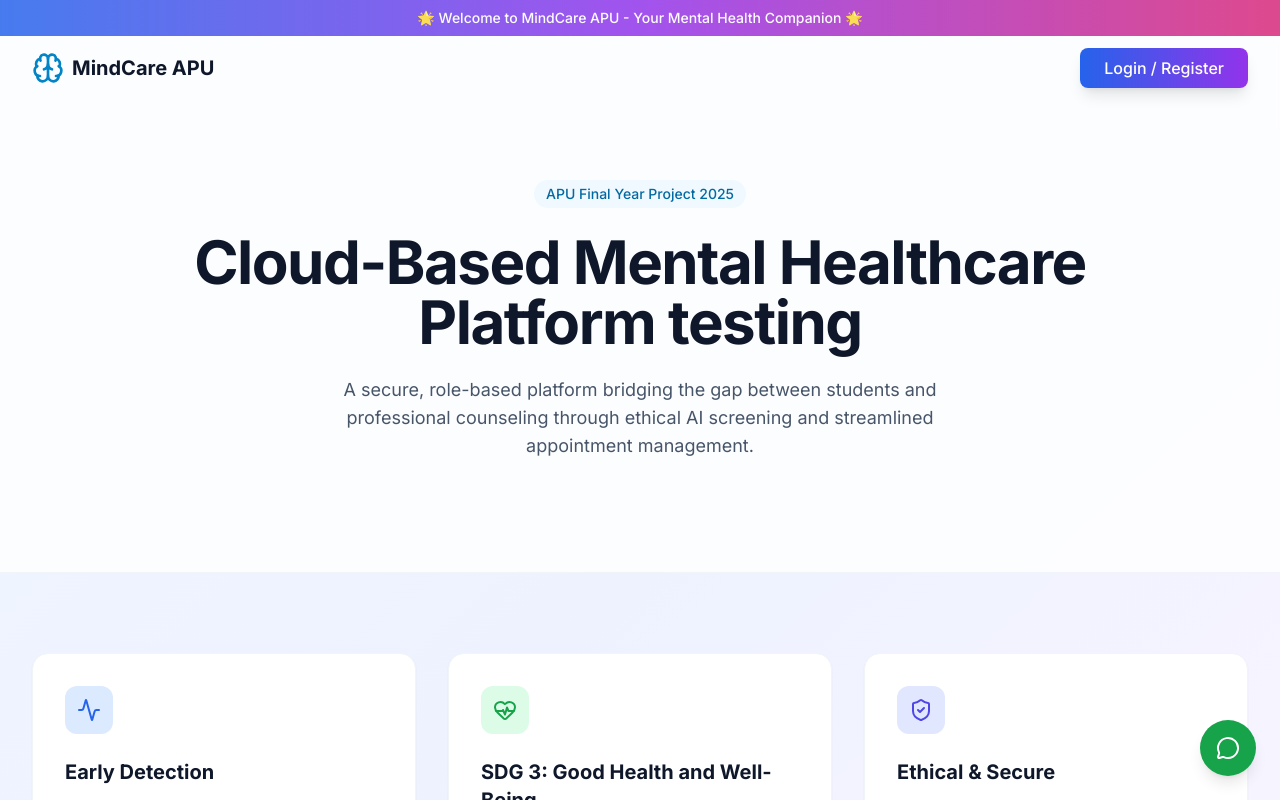
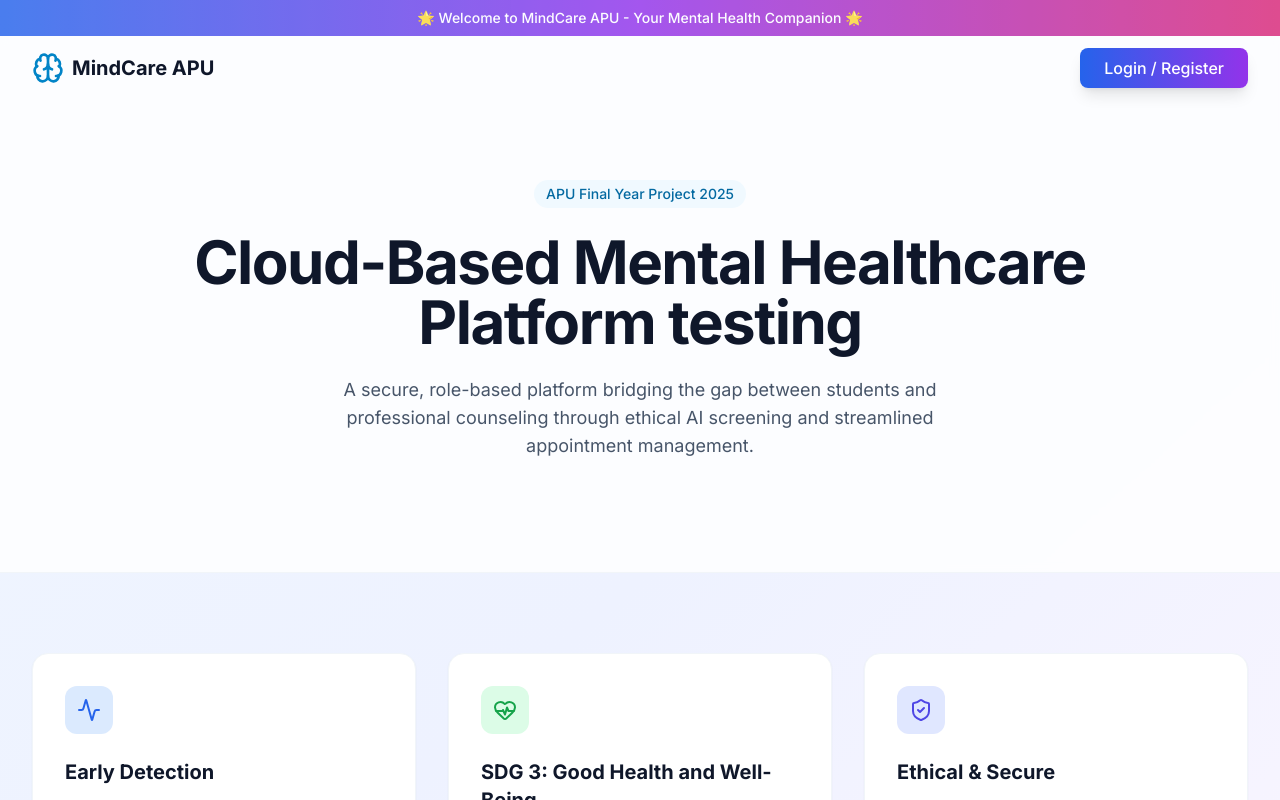
Before and after one commit to RennyW-TALL/fyp_yr, a React (Vite) app in the folder frontend/: page / in a window 1280 px wide. Shown: the top 800 px of the page. Built offline with nearby package versions, Linux system fonts and the light colour scheme.

Commit message:
chatbot - complete, now localstorage

```diff
--- a/frontend/App.tsx
+++ b/frontend/App.tsx
@@ -1,5 +1,5 @@
 import React, { PropsWithChildren } from 'react';
-import { HashRouter as Router, Routes, Route, Navigate } from 'react-router-dom';
+import { HashRouter as Router, Routes, Route, Navigate, useLocation } from 'react-router-dom';
 import { AuthProvider, useAuth } from './context/AuthContext';
 import Layout from './components/Layout';
 import FloatingChatbot from './components/FloatingChatbot';
@@ -18,6 +18,13 @@ import { Role } from './types';
 // Protected Route Component
 const ProtectedRoute = ({ children }: PropsWithChildren) => {
   return <>{children}</>;
+};
+
+const ChatbotWrapper = () => {
+  const location = useLocation();
+  const isStudentRoute = location.pathname.startsWith('/student');
+
+  return isStudentRoute ? <FloatingChatbot /> : null;
 };
 
 const AppRoutes = () => {
@@ -77,7 +84,7 @@ const App = () => {
     <Router>
         <AuthProvider>
             <AppRoutes />
-            <FloatingChatbot />
+            <ChatbotWrapper />
         </AuthProvider>
     </Router>
   );
--- a/frontend/components/FloatingChatbot.tsx
+++ b/frontend/components/FloatingChatbot.tsx
@@ -8,6 +8,7 @@ const FloatingChatbot = () => {
   const [inputMessage, setInputMessage] = useState('');
   const [isLoading, setIsLoading] = useState(false);
   const messagesEndRef = useRef<HTMLDivElement>(null);
+  const inputRef = useRef<HTMLInputElement>(null);
 
   useEffect(() => {
     messagesEndRef.current?.scrollIntoView({ behavior: 'smooth' });
@@ -66,6 +67,7 @@ const FloatingChatbot = () => {
       setMessages(prev => [...prev, errorMessage]);
     } finally {
       setIsLoading(false);
+      inputRef.current?.focus();
     }
   };
 
@@ -166,6 +168,7 @@ const FloatingChatbot = () => {
           <div className="border-t p-3">
             <div className="flex gap-2">
               <input
+                ref={inputRef}
                 type="text"
                 value={inputMessage}
                 onChange={(e) => setInputMessage(e.target.value)}
```
